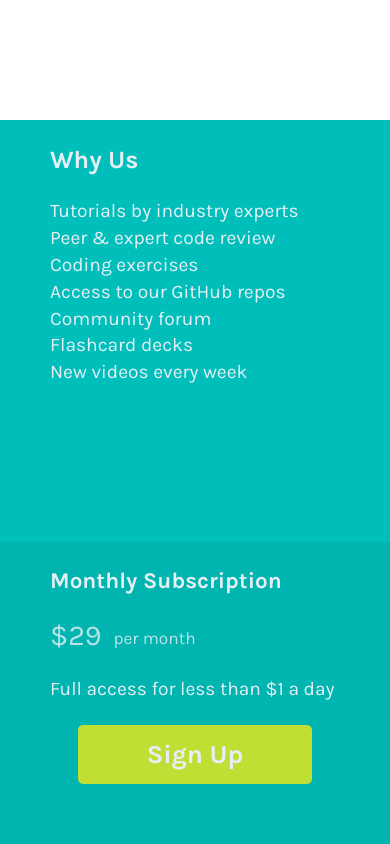
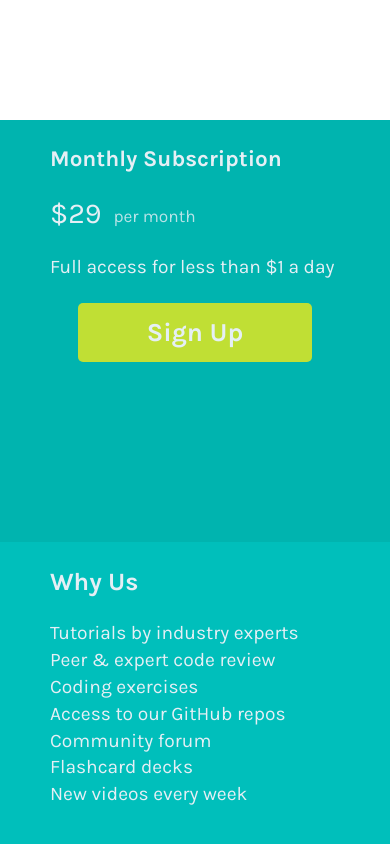
Before and after one commit to claudioalvesmachado/price-grid, a plain HTML site: page price-grid/index.html in a window 390 px wide. Shown: the part 724-1568 px from the top of the page. Drawn offline with Linux system fonts and the light colour scheme.

Commit message:
moving component
change in section and article position

```diff
--- a/price-grid/assets/css/style.css
+++ b/price-grid/assets/css/style.css
@@ -105,7 +105,7 @@ article button:hover {
 
 .price {
     font-size: 4em;
-    color: rgba(229, 239, 245, 80%);
+
     display: inline;
 }
 
@@ -113,6 +113,7 @@ article button:hover {
     font-size: .3em;
     vertical-align: middle;
     margin: 10px 0 0 5px;
+    color: rgba(229, 239, 245, 80%);
 }
 
 
@@ -143,7 +144,7 @@ article button:hover {
         display: grid;
         grid-template-columns: 1fr;
         grid-template-rows: 100vh 50vh 50vh; /* 30 / 40 */
-        grid-template-areas: "m" "s" "a";
+        grid-template-areas: "m" "a" "s";
         font-size: 1.2em;
     }
 
```
Also changed, not shown: 1 other file.
